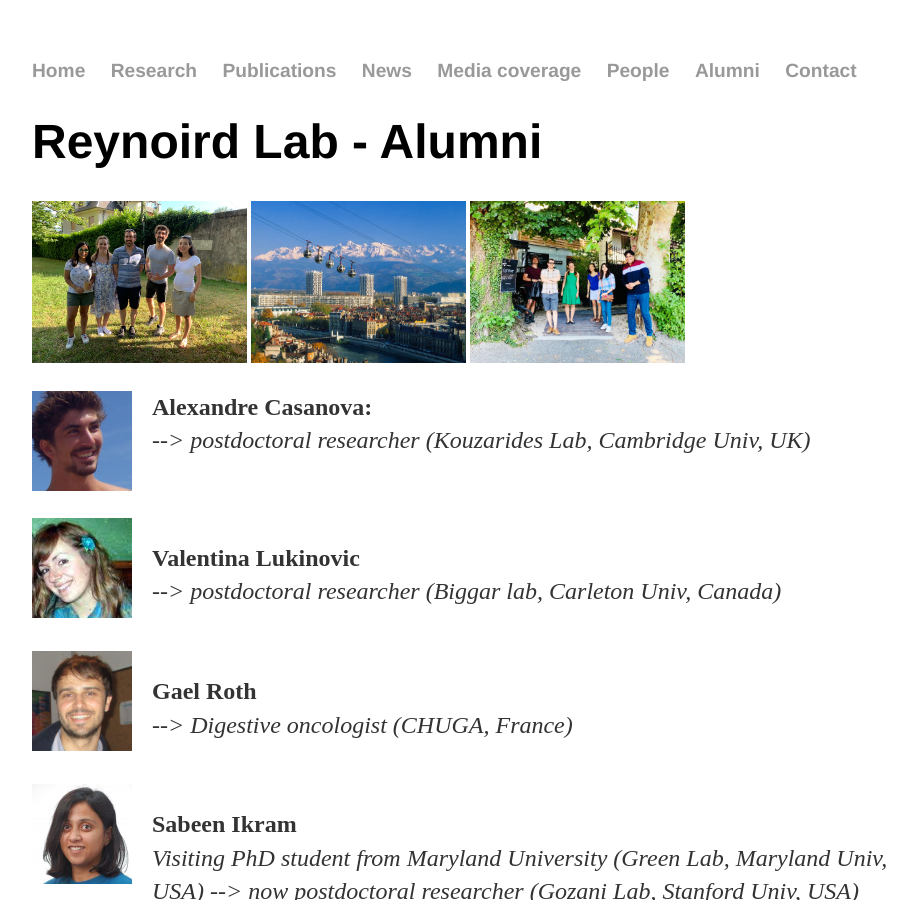
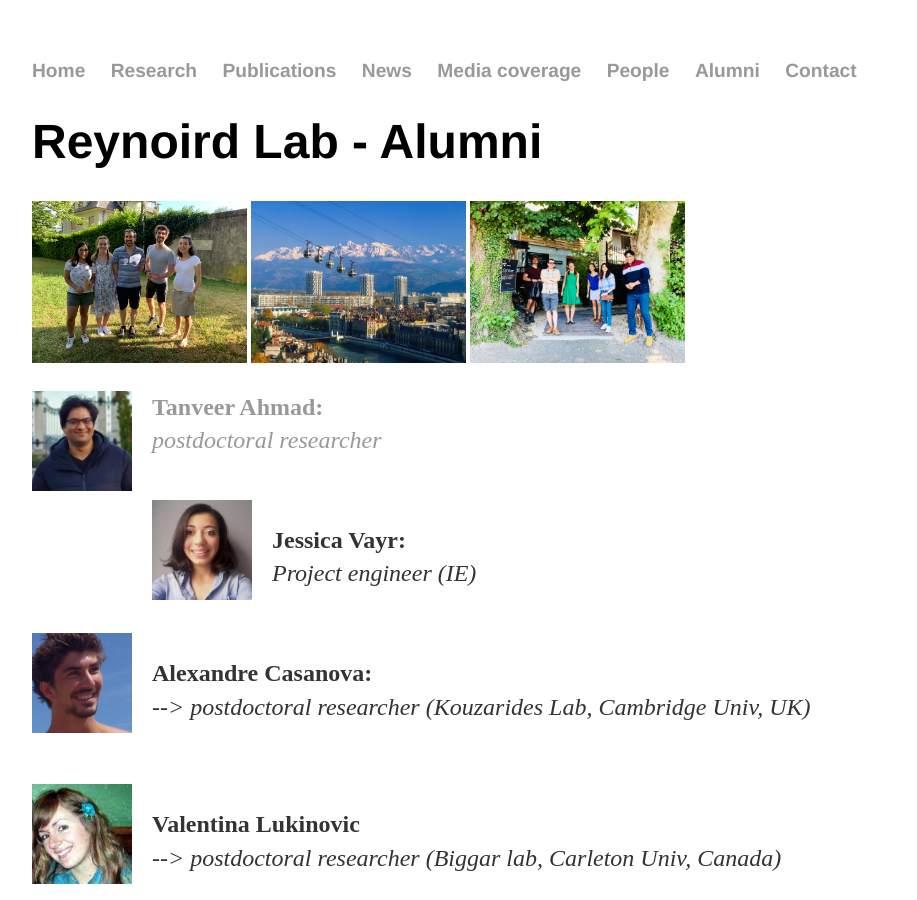
Before and after one commit to Reynoird-Lab/Reynoird-lab.github.io, a Jekyll site: the page built from Alumni/index.html, in a window 1280 px wide and 900 px high. Shown: the whole window, without its empty margins (160-1077 px from the left). Built offline with Jekyll 4.4.1, drawn with Linux system fonts in a browser that asks for light colours; Markdown is read by kramdown in place of the engine named in the settings.

Commit message:
Update index.html

```diff
--- a/Alumni/index.html
+++ b/Alumni/index.html
@@ -7,6 +7,10 @@ title: Alumni
 <img src="https://reynoird-lab.github.io/Images/sortie_parc.jpg" alt="Reynoird lab retreat 1" width="215" /> <img src="https://reynoird-lab.github.io/Images/grenoble.jpg" width="215" /> <img src="https://reynoird-lab.github.io/Images/sortie_resto.jpg" alt="Reynoird lab retreat 2" width="215" />
 
 <p>
+		<a href="https://www.researchgate.net/profile/Tanveer-Ahmad-7"><img alt="TA" src="https://reynoird-lab.github.io/Images/Tanveer_Ahmad.jpg" style="margin: 0px 20px 10px 0px;" align="left" width="100"/> <p><b>Tanveer Ahmad: </b><br><i> postdoctoral researcher</i><br></p>
+<br>
+		<a href="https://www.researchgate.net/profile/Jessica_Vayr"><img alt="JV" src="https://reynoird-lab.github.io/Images/Jessica_Vayr.jpg" style="margin: 0px 20px 10px 0px;" align="left" width="100"/> <p><b>Jessica Vayr: </b><br><i> Project engineer (IE)</i><br></p>
+<br>
 		<a href="https://www.researchgate.net/profile/Alexandre_Casanova"> <img alt="AC" src="https://reynoird-lab.github.io/Images/Alexandre_Casanova.jpg" style="margin: 0px 20px 10px 0px;" align="left" width="100"/> </a> <p><b>Alexandre Casanova: </b><br><i>--> postdoctoral researcher (Kouzarides Lab, Cambridge Univ, UK)</i><br></p>
 <br><br>
 		<a href="https://www.researchgate.net/profile/Valentina_Lukinovic"> <img alt="VL" src="https://reynoird-lab.github.io/Images/valentina_lukinovic.jpg" style="margin: 0px 20px 10px 0px;" align="left" width="100"/></a> <p><b>Valentina Lukinovic</b><br> <i>--> postdoctoral researcher (Biggar lab, Carleton Univ, Canada)</i></p>
```
